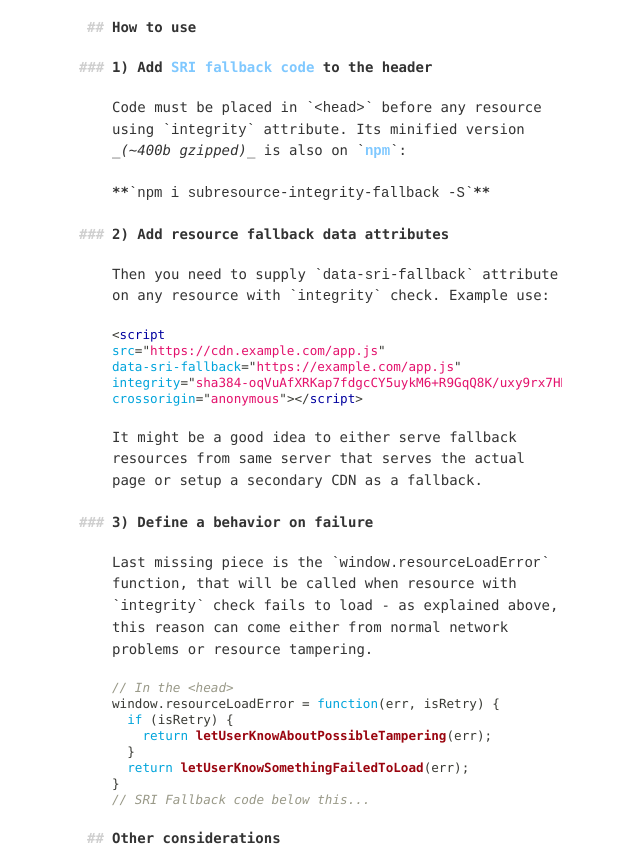
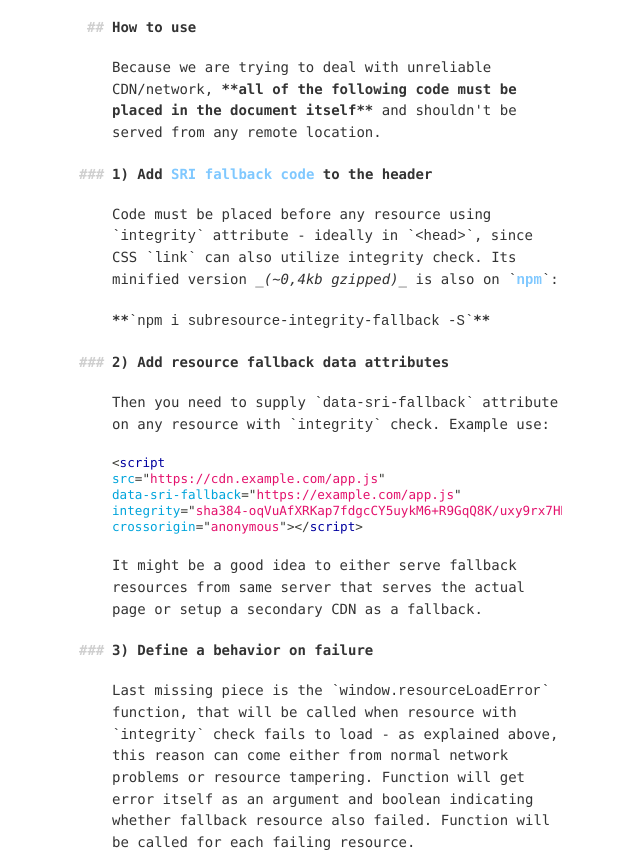
Before and after one commit to JackuB/subresource-integrity-fallback, a website: page index.html in a window 1280 px wide. Shown: the part 1230-2087 px from the top of the page, without its empty margins (303-943 px from the left). Drawn offline with Linux system fonts and the light colour scheme.

Commit message:
docs: clear usage info

```diff
--- a/index.html
+++ b/index.html
@@ -47,8 +47,10 @@
     </ol>
 
     <h2>How to use</h2>
+    <p>Because we are trying to deal with unreliable CDN/network, <strong>all of the following code must be placed in the document itself</strong> and shouldn't be served from any remote location.</p>
+
     <h3>1) Add <a href="https://github.com/JackuB/subresource-integrity-fallback/tree/master/dist">SRI fallback code</a> to the header</h3>
-    <p>Code must be placed in <code>&lt;head&gt;</code> before any resource using <code>integrity</code> attribute. Its minified version <em>(~400b gzipped)</em> is also on <code><a href="https://www.npmjs.com/package/subresource-integrity-fallback">npm</a></code>:</p>
+    <p>Code must be placed before any resource using <code>integrity</code> attribute - ideally in <code>&lt;head&gt;</code>, since CSS <code>link</code> can also utilize integrity check. Its minified version <em>(~0,4kb gzipped)</em> is also on <code><a href="https://www.npmjs.com/package/subresource-integrity-fallback">npm</a></code>:</p>
 
     <p><strong><code>npm i subresource-integrity-fallback -S</code></strong></p>
 
@@ -64,7 +66,7 @@ crossorigin=&quot;anonymous&quot;&gt;&lt;/script&gt;</code></pre>
     <p>It might be a good idea to either serve fallback resources from same server that serves the actual page or setup a secondary CDN as a fallback.</p>
 
     <h3>3) Define a behavior on failure</h3>
-    <p>Last missing piece is the <code>window.resourceLoadError</code> function, that will be called when resource with <code>integrity</code> check fails to load - as explained above, this reason can come either from normal network problems or resource tampering.</p>
+    <p>Last missing piece is the <code>window.resourceLoadError</code> function, that will be called when resource with <code>integrity</code> check fails to load - as explained above, this reason can come either from normal network problems or resource tampering. Function will get error itself as an argument and boolean indicating whether fallback resource also failed. Function will be called for each failing resource.</p>
 
     <pre><code class="language-js">// In the &lt;head&gt;
 window.resourceLoadError = function(err, isRetry) {
```
